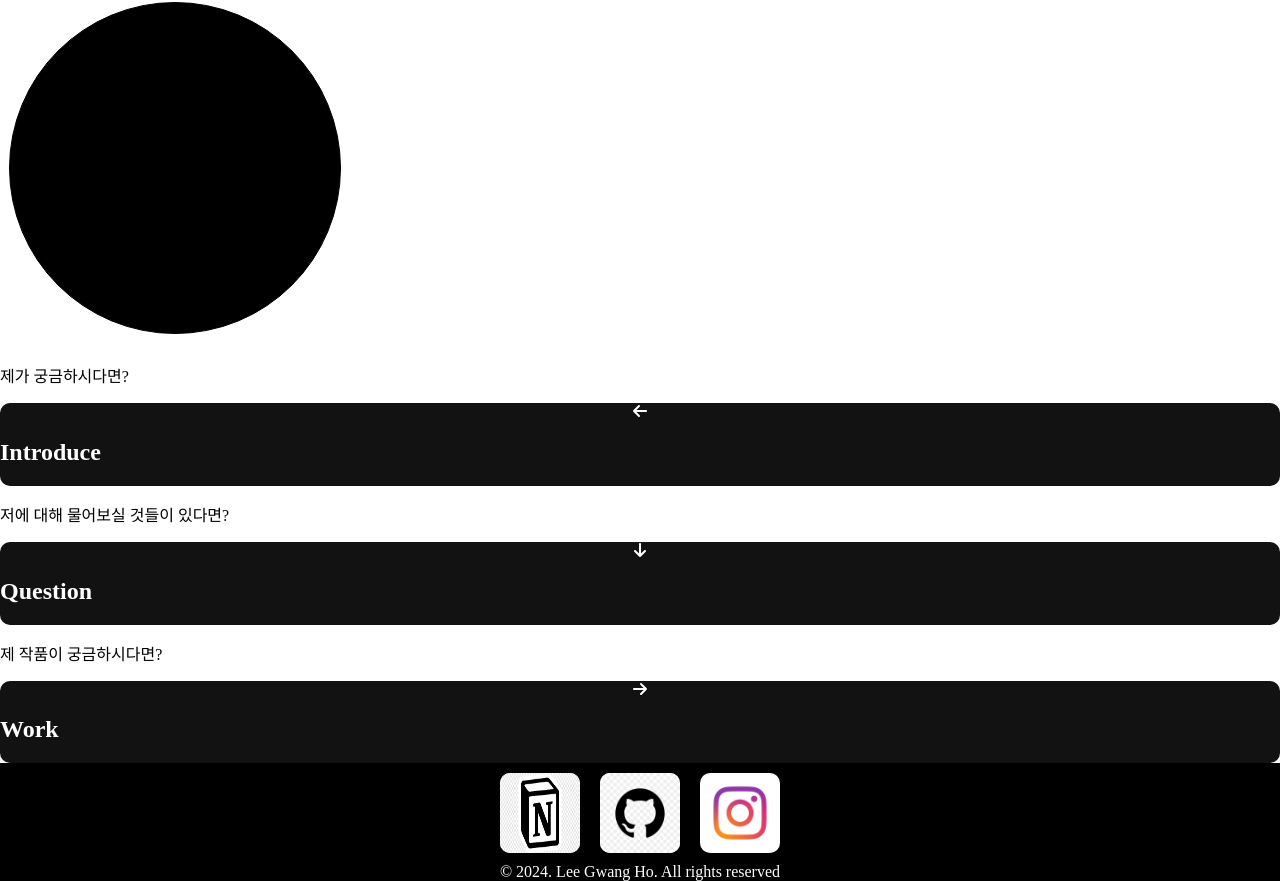
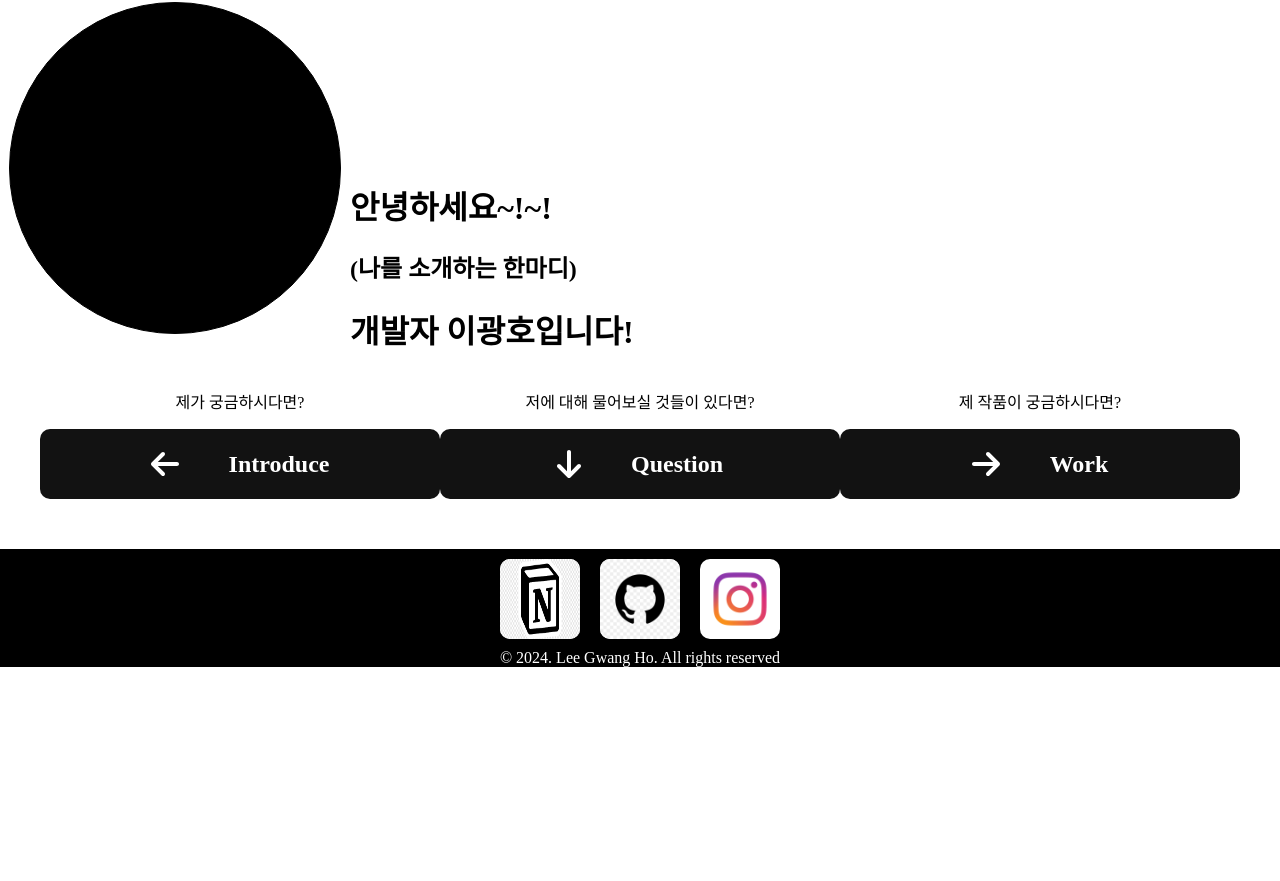
Before and after one commit to kwongholee/lgh_portfolio2, a Next.js app: page / in a window 1280 px wide. Shown: the part 1609-2490 px from the top of the page. After the commit the page ends 2276 px from the top, so only its background shows below. Built offline with nearby package versions, Linux system fonts and the light colour scheme.

Commit message:
24.02.02 feat - main page 디자인 정리

```diff
--- a/app/_components/(main)/PageLink.js
+++ b/app/_components/(main)/PageLink.js
@@ -17,13 +17,13 @@ export default function PageLink({num}) {
   }, []);
 
   return(
-    <div>
+    <div style={{textAlign: "center", display: "inline-block"}}>
       <p>{instruction.korean}</p>
       <div className={style.pageLink} onClick={() => {router.push(`/${instruction.route}`)}}>
         {
-          num == 1 ? <FontAwesomeIcon icon={faArrowLeft} /> :
-          num == 2 ? <FontAwesomeIcon icon={faArrowDown} /> :
-          <FontAwesomeIcon icon={faArrowRight} />
+          num == 1 ? <FontAwesomeIcon icon={faArrowLeft} size="2x" /> :
+          num == 2 ? <FontAwesomeIcon icon={faArrowDown} size="2x" /> :
+          <FontAwesomeIcon icon={faArrowRight} size="2x" />
         }
         <h2>{instruction.english}</h2>
       </div>
--- a/app/page.js
+++ b/app/page.js
@@ -36,9 +36,20 @@ export default function Home() {
 
       <div>
         <CircleImage></CircleImage>
+        <div style={{display: "inline-block"}}>
+          <div>
+            <h1><strong>안녕하세요~!~!</strong></h1>
+            <h2>(나를 소개하는 한마디)</h2>
+            <h1>개발자 이광호입니다!</h1>
+          </div>
+
+          <div>
+
+          </div>
+        </div>
       </div>
 
-      <div>
+      <div style={{textAlign: "center", marginBottom: "50px"}}>
         {
           linkNum.map((a,i) => <PageLink num={a} key={i} />)
         }
--- a/styles/main.module.css
+++ b/styles/main.module.css
@@ -19,17 +19,22 @@
 .circleImage {
   cursor: pointer;
   transition: all 0.5s;
+  display: inline-block;
 }
 
 .pageLink {
   cursor: pointer;
-  display: flex;
-  flex-direction: column;
+  display: grid;
+  grid-template-columns: repeat(2, auto);
+  gap: 50px;
   justify-content: center;
+  align-items: center;
   border-radius: 10px;
   background: #121212;
   color: white;
   font-family: Itim;
+  width: 400px;
+  height: 70px;
 }
 .pageLink:hover {
   background: #222;
```
